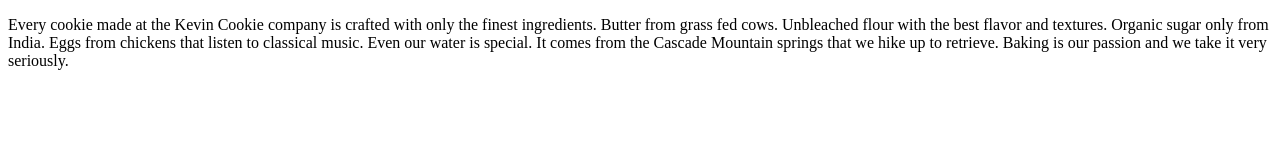
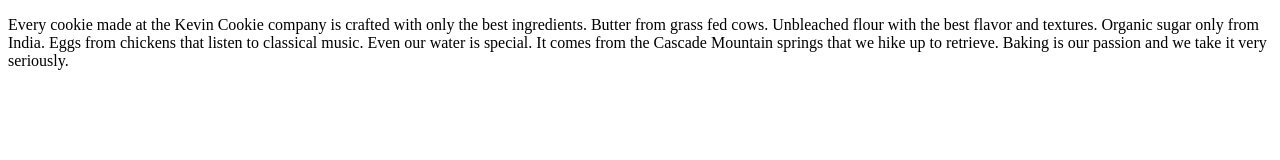
Before and after one commit to Preciouskings/Precious_SOE411, a plain HTML site: page index.htm in a window 1280 px wide. Drawn offline with Linux system fonts and the light colour scheme.

Commit message:
update index text

```diff
--- a/index.htm
+++ b/index.htm
@@ -3,7 +3,7 @@
 <body>
 
 
-<p>Every cookie made at the Kevin Cookie company is crafted with only the finest ingredients. Butter from grass fed cows. Unbleached flour with the best flavor and textures. Organic sugar only from India. Eggs from chickens that listen to classical music. Even our water is special. It comes from the Cascade Mountain springs that we hike up to retrieve. Baking is our passion and we take it very seriously.</p>
+<p>Every cookie made at the Kevin Cookie company is crafted with only the best ingredients. Butter from grass fed cows. Unbleached flour with the best flavor and textures. Organic sugar only from India. Eggs from chickens that listen to classical music. Even our water is special. It comes from the Cascade Mountain springs that we hike up to retrieve. Baking is our passion and we take it very seriously.</p>
 
 </body>
 </html>
```
